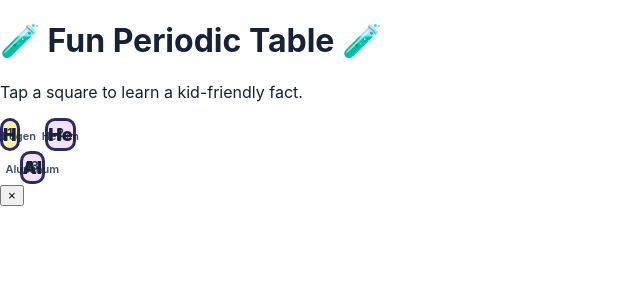
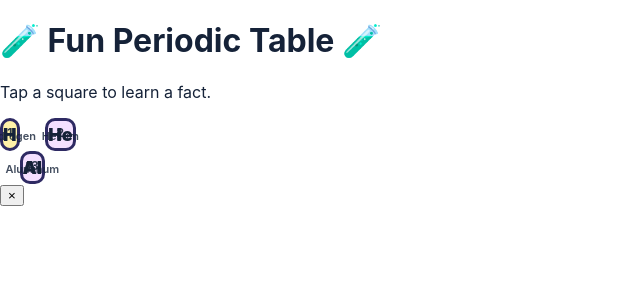
Before and after one commit to MEBANNED/fun-periodic-table, a Flask app: page / in a window 1280 px wide. Shown: the top 300 px of the page, without its empty margins (0-640 px from the left). Run offline with Flask 3, Linux system fonts and the light colour scheme.

Commit message:
Update index.html

```diff
--- a/templates/index.html
+++ b/templates/index.html
@@ -16,7 +16,7 @@
 <body>
   <h1>🧪 Fun Periodic Table 🧪</h1>
 
-  <p>Tap a square to learn a kid-friendly fact.</p>
+  <p>Tap a square to learn a fact.</p>
 
   <div id="periodic-table"></div>
 
```
